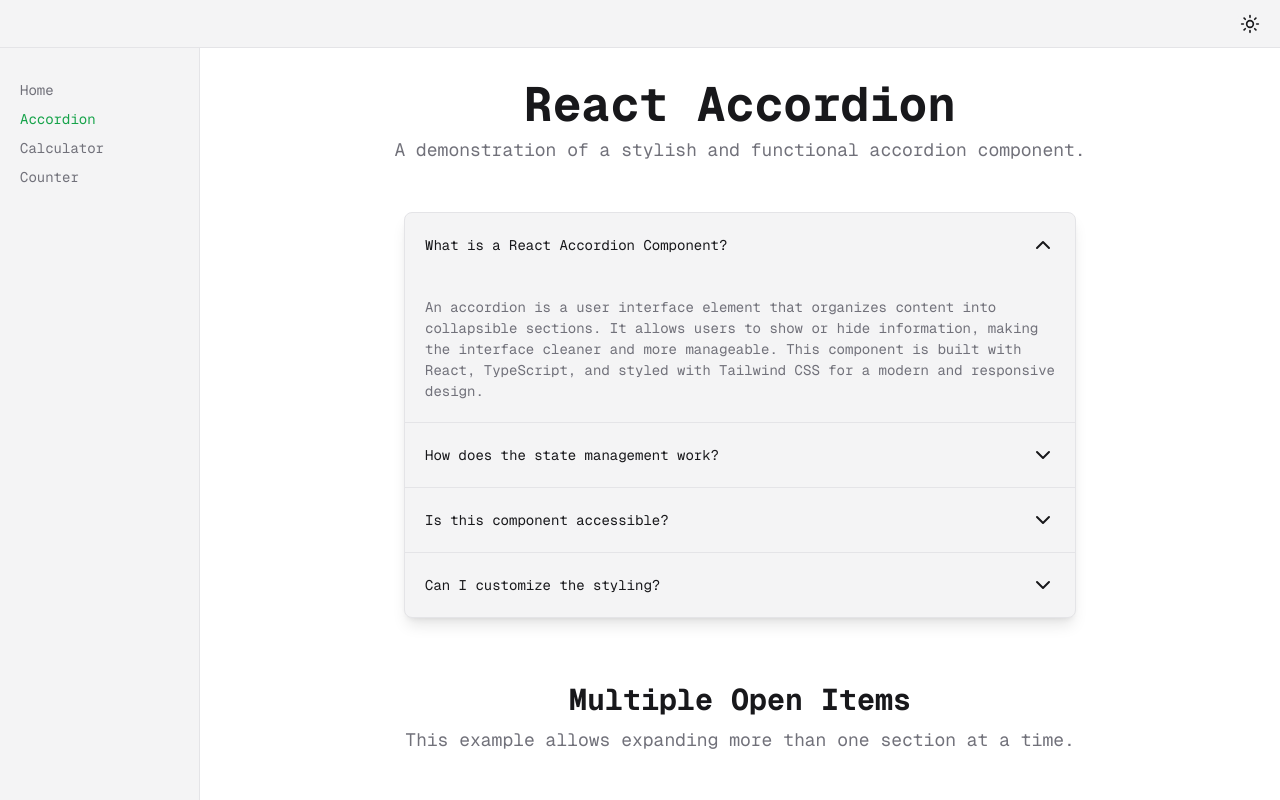
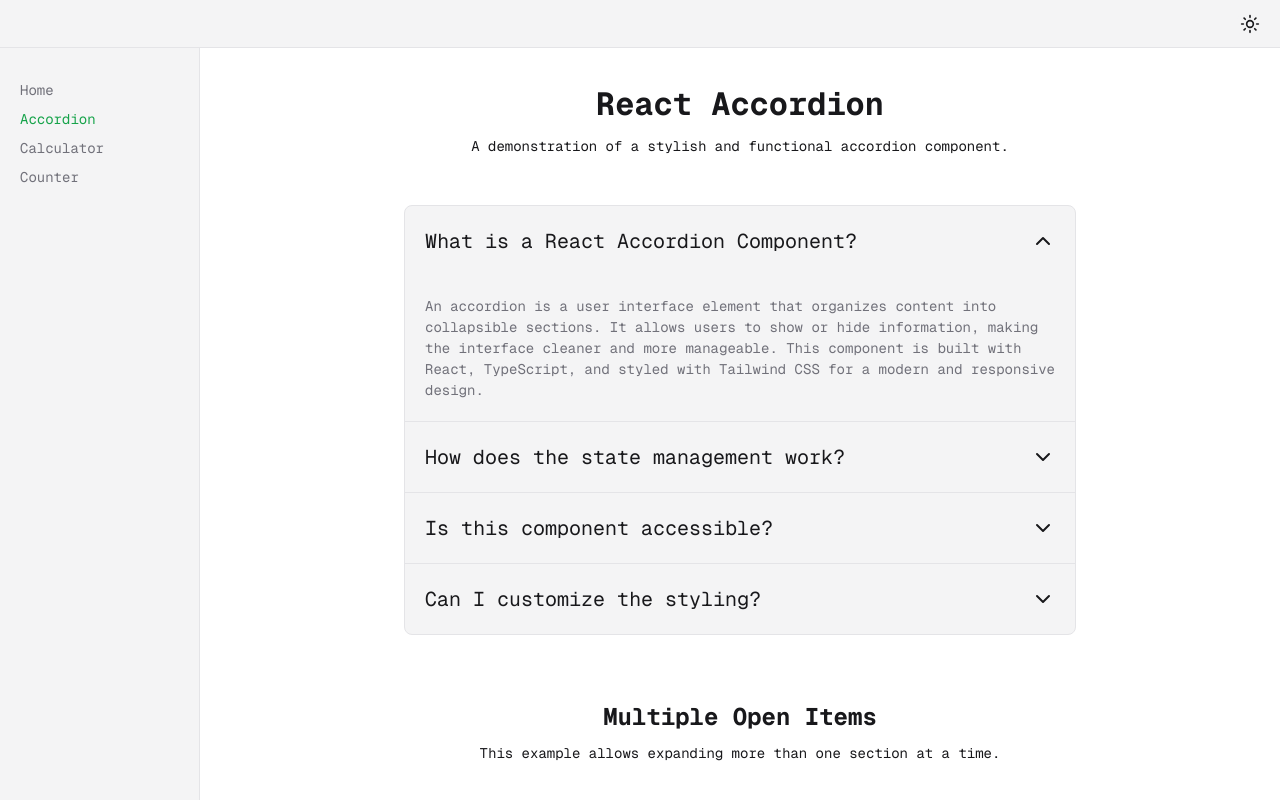
Before and after one commit to 2hyoon/react-lab, a Next.js app: page /accordion in a window 1280 px wide. Shown: the top 800 px of the page. Built offline with nearby package versions, Linux system fonts and the light colour scheme.

Commit message:
feat(styles): centralize heading and paragraph typography in base layer
- define h1-h6 and p font-size/weight in @layer base
- drop now-redundant text-* and font-bold utilities from pages
- use h3 for accordion item headings; demote counter label to p

```diff
--- a/app/accordion/page.tsx
+++ b/app/accordion/page.tsx
@@ -33,10 +33,10 @@
     <section>
       <div className="min-h-screen bg-background text-foreground font-sans p-4 sm:p-6 md:p-8">
         <header className="text-center mb-12">
-          <h1 className="text-4xl sm:text-5xl font-extrabold text-foreground mb-2">
+          <h1 className="mb-2">
             React Accordion
           </h1>
-          <p className="text-lg text-muted">
+          <p>
             A demonstration of a stylish and functional accordion component.
           </p>
         </header>
@@ -47,10 +47,10 @@
 
         <section className="mt-16">
           <header className="text-center mb-12">
-            <h2 className="text-3xl font-bold text-foreground mb-2">
+            <h2 className="mb-2">
               Multiple Open Items
             </h2>
-            <p className="text-lg text-muted">
+            <p>
               This example allows expanding more than one section at a time.
             </p>
           </header>
--- a/app/calculator/page.tsx
+++ b/app/calculator/page.tsx
@@ -6,7 +6,7 @@
       className="flex flex-col items-center p-8"
       aria-labelledby="calculator-title"
     >
-      <h1 id="calculator-title" className="text-2xl font-bold">
+      <h1 id="calculator-title">
         Calculator
       </h1>
       <Calculator />
--- a/app/counter/page.tsx
+++ b/app/counter/page.tsx
@@ -2,8 +2,8 @@
 
 export default function Page() {
   return (
-    <section className="bg-surface py-10 flex flex-col justify-center items-center gap-4">
-      <h1 className="text-3xl font-bold mb-8">Counter</h1>
+    <section className="py-10 flex flex-col justify-center items-center gap-4">
+      <h1 className="mb-4">Counter</h1>
       <Counter />
     </section>
   );
--- a/app/globals.css
+++ b/app/globals.css
@@ -60,6 +60,36 @@
   font-size: 0.875rem; /* 14px base body text; rem keeps user zoom/scale intact */
 }
 
+@layer base {
+  h1 {
+    font-size: 2rem;
+    font-weight: 700;
+  } /* 32px */
+  h2 {
+    font-size: 1.5rem;
+    font-weight: 700;
+  } /* 24px */
+  h3 {
+    font-size: 1.25rem;
+    font-weight: 700;
+  } /* 20px */
+  h4 {
+    font-size: 1.125rem;
+    font-weight: 700;
+  } /* 18px */
+  h5 {
+    font-size: 1rem;
+    font-weight: 700;
+  } /* 16px */
+  h6 {
+    font-size: 0.875rem;
+    font-weight: 700;
+  } /* 14px */
+  p {
+    font-size: 0.875rem;
+  } /* 14px */
+}
+
 #aside {
   transition: left 0.2s ease-out;
 }
--- a/src/components/ui/Accordion.tsx
+++ b/src/components/ui/Accordion.tsx
@@ -26,7 +26,7 @@
 
     return (
       <div className="border-b border-border last:border-b-0">
-        <h2 id={headingId}>
+        <h3 id={headingId}>
           <button
             type="button"
             className={`flex items-center justify-between w-full p-5 font-medium text-left text-foreground hover:bg-surface-hover focus:outline-none focus:ring-2 focus:ring-primary transition-colors duration-200 ${className ?? ""}`}
@@ -38,7 +38,7 @@
             <span>{item.title}</span>
             {isOpen ? <ChevronUp /> : <ChevronDown />}
           </button>
-        </h2>
+        </h3>
         <div
           id={contentId}
           role="region"
@@ -94,7 +94,7 @@
   return (
     <div
       id={id}
-      className={`w-full max-w-2xl mx-auto bg-surface rounded-lg shadow-lg border border-border ${className ?? ""}`}
+      className={`w-full max-w-2xl mx-auto bg-surface rounded-lg border border-border ${className ?? ""}`}
     >
       {items.map((item) => (
         <AccordionItem
--- a/src/components/ui/Counter.tsx
+++ b/src/components/ui/Counter.tsx
@@ -22,9 +22,9 @@
 
   return (
     <div className="flex flex-col gap-2 justify-center items-center">
-      <h2 className="text-xl text-muted" id="counter-label">
+      <p id="counter-label">
         Current Count
-      </h2>
+      </p>
       <p
         className="text-2xl font-bold"
         aria-live="polite"
```
